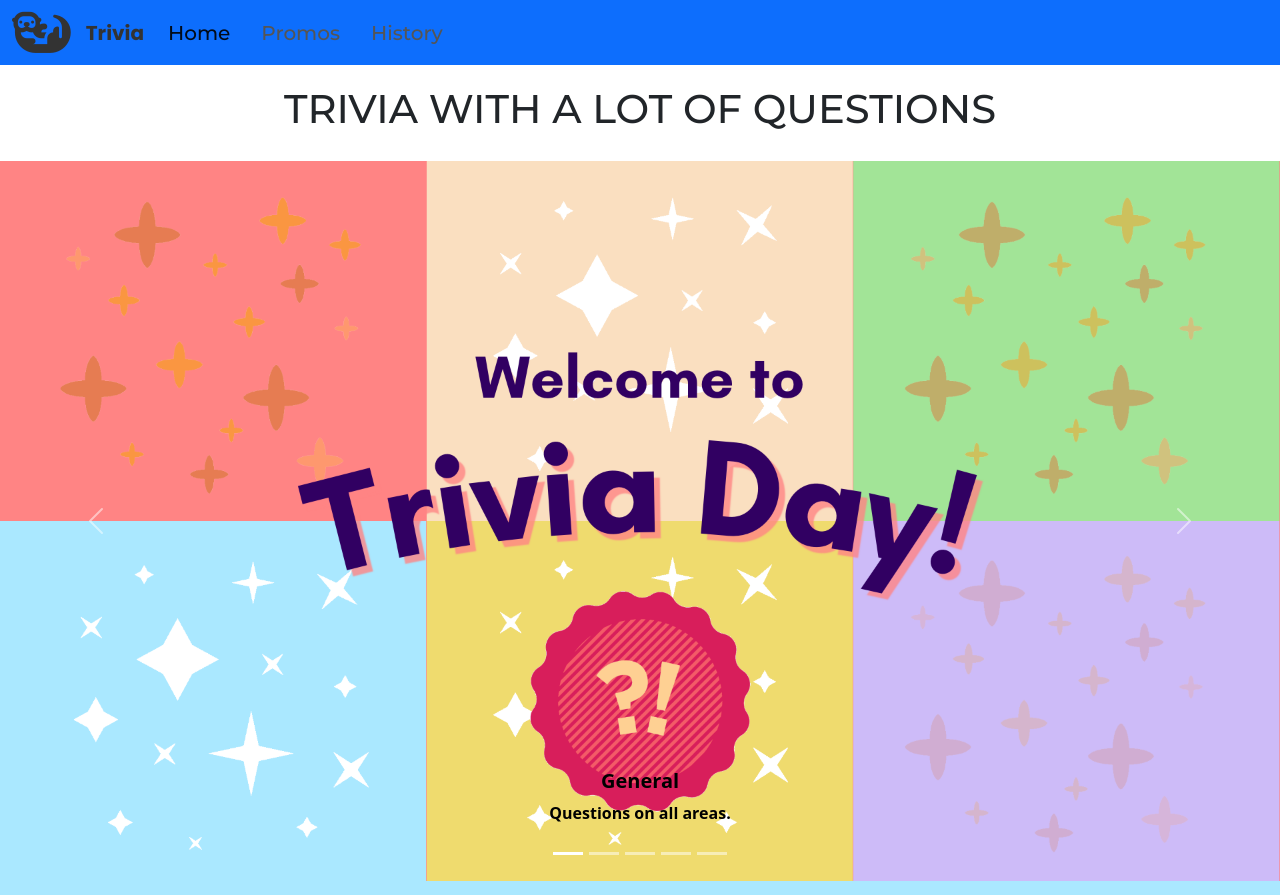
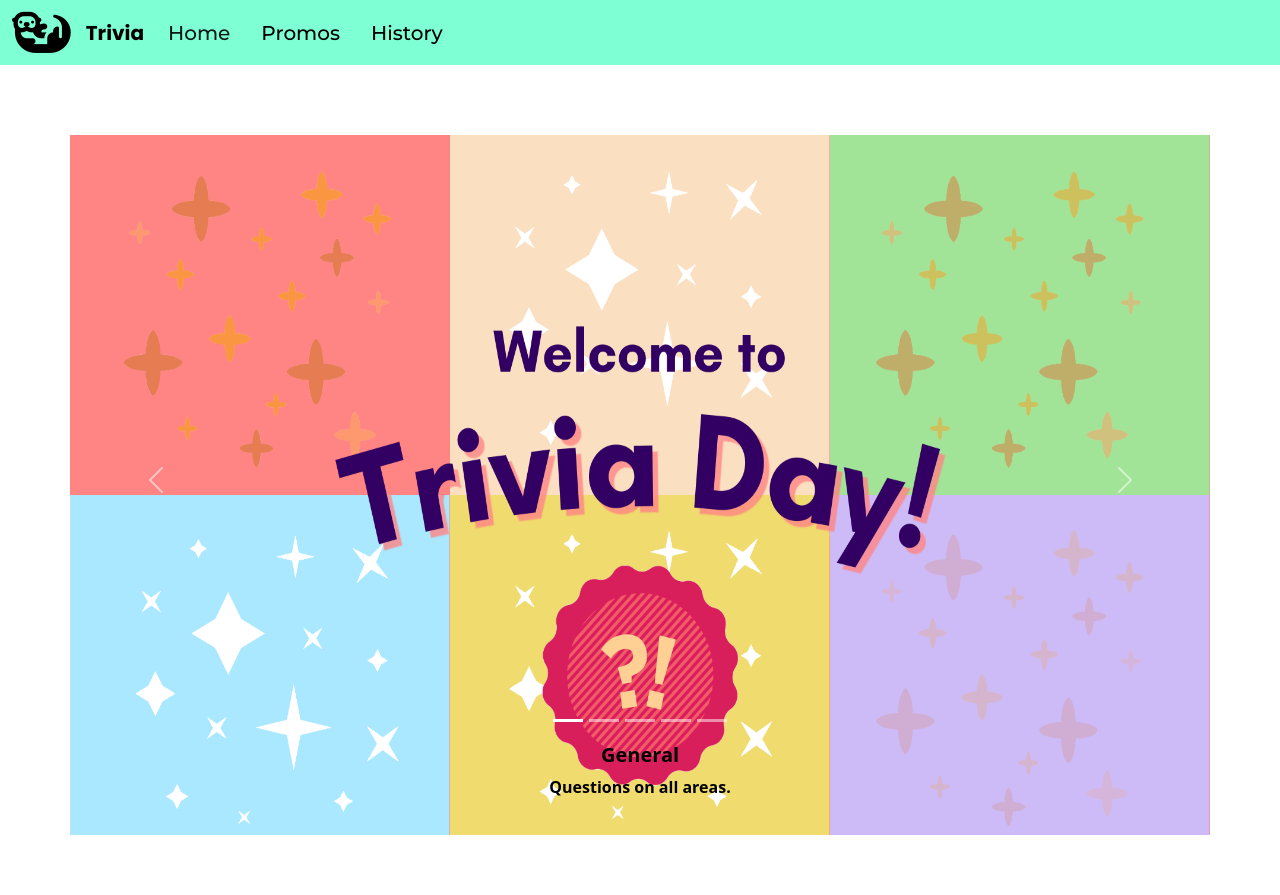
Before and after one commit to Edwihn/Trivia, a Python web app: template templates/main_page.html in a window 1280 px wide. Run offline with Jinja, Linux system fonts and the light colour scheme; the template is opened without the code that fills it, so the values that code supplies are empty; some libraries are stand-ins or nearby versions.

Commit message:
Add modify the main page by html and css

```diff
--- a/static/css/main_page_style.css
+++ b/static/css/main_page_style.css
@@ -36,14 +36,14 @@
     align-items: center;
     font-family: 'Poppins', sans-serif; /* Cambiar la fuente */
     font-weight: bold; /* Peso de la fuente */
-    color: #333; /* Color del texto */
+    color: #000000; /* Color del texto */
     gap: 15px;
   }
 
 .nav-link {
     font-family: 'Montserrat', sans-serif; /* Cambiar la fuente */
     font-weight: 500; /* Peso de la fuente */
-    color: #555; /* Color del texto */
+    color: #000000; /* Color del texto */
     margin-right: 15px; /* Espaciado entre enlaces */
 }
 
@@ -59,9 +59,23 @@
 .content {
     display: grid;
     row-gap: 10px;
-    width: 100%;
+    padding: 70px;
 }
 
 .carousel {
     width: 100%;
+    height: 690px;
+    padding-bottom: 70px;
 }
+
+.carousel-inner {
+    height: 700px;
+}
+
+.carousel-indicators {
+    height: 100px;
+}
+
+img {
+    height: 720px;
+}
--- a/templates/main_page.html
+++ b/templates/main_page.html
@@ -15,7 +15,7 @@
 </head>
 <body>
 
-    <nav class="navbar navbar-expand-lg bg-primary">
+    <nav class="navbar navbar-expand-lg" style="background-color: aquamarine;">
         <div class="container-fluid">
             <a class="navbar-brand" href="#">
                 <i class="fa-solid fa-otter logo"></i>
@@ -41,9 +41,9 @@
       </nav>
 
 
-    <header class="title">
+    <!--<header class="title">
         <h1>TRIVIA WITH A LOT OF QUESTIONS</h1>
-    </header>
+    </header>-->
 
 
     <article class="content">
@@ -58,35 +58,45 @@
           </div>
           <div class="carousel-inner">
             <div class="carousel-item active">
+              <a href="">
                 <img src="../static/img/in general.png" class="d-block w-100" alt="general">
+              </a>
               <div class="carousel-caption d-none d-md-block">
                 <h5 style="color: black; font-weight: bold;">General</h5>
                 <p style="color: black; font-weight: bold;">Questions on all areas.</p>
               </div>
             </div>
             <div class="carousel-item">
+              <a href="">
                 <img src="../static/img/Category video games.jpg" class="d-block w-100" alt="Video Games">
+              </a>
               <div class="carousel-caption d-none d-md-block">
                 <h5>Video Games</h5>
                 <p>General video game questions for the true gamer.</p>
               </div>
             </div>
             <div class="carousel-item">
+              <a href="">
                 <img src="../static/img/category geografy.png" class="d-block w-100" alt="...">
+              </a>
               <div class="carousel-caption d-none d-md-block">
                 <h5 style="color: black; font-weight: bold;">Geography</h5>
                 <p style="color: black; font-weight: bold;">Questions about geography in general and how to find your way around.</p>
               </div>
             </div>
             <div class="carousel-item">
+              <a href="">
                 <img src="../static/img/category film.png" class="d-block w-100" alt="...">
+              </a>
               <div class="carousel-caption d-none d-md-block">
                 <h5>Film</h5>
                 <p>Questions about the whole world of cinema.</p>
               </div>
             </div>
             <div class="carousel-item">
+              <a href="">
                 <img src="../static/img/category music.png" class="d-block w-100" alt="...">
+              </a>
               <div class="carousel-caption d-none d-md-block">
                 <h5 style="color: black; font-weight: bold;">Music</h5>
                 <p style="color: black; font-weight: bold;">Questions about the whole world of music.</p>
@@ -108,6 +118,8 @@
 
 
 
+
+
     <script src="https://cdn.jsdelivr.net/npm/@popperjs/core@2.11.6/dist/umd/popper.min.js" integrity="sha384-oBqDVmMz9ATKxIep9tiCxS/Z9fNfEXiDAYTujMAeBAsjFuCZSmKbSSUnQlmh/jp3" crossorigin="anonymous"></script>
     <script src="https://cdn.jsdelivr.net/npm/bootstrap@5.2.3/dist/js/bootstrap.min.js" integrity="sha384-cuYeSxntonz0PPNlHhBs68uyIAVpIIOZZ5JqeqvYYIcEL727kskC66kF92t6Xl2V" crossorigin="anonymous"></script>
 </body>
```
Lines whose indentation alone changed are shown as unchanged.
